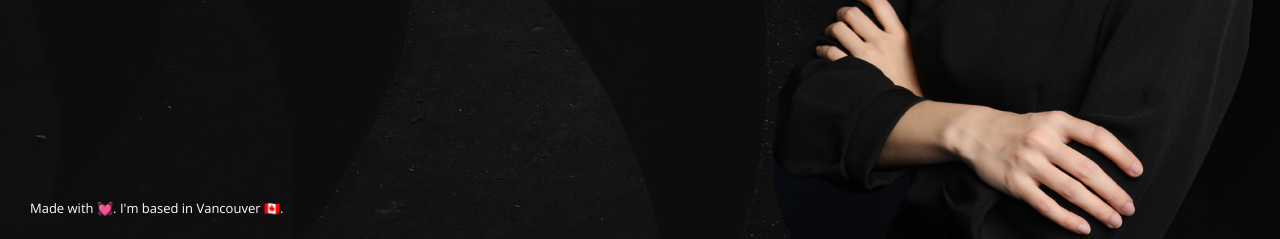
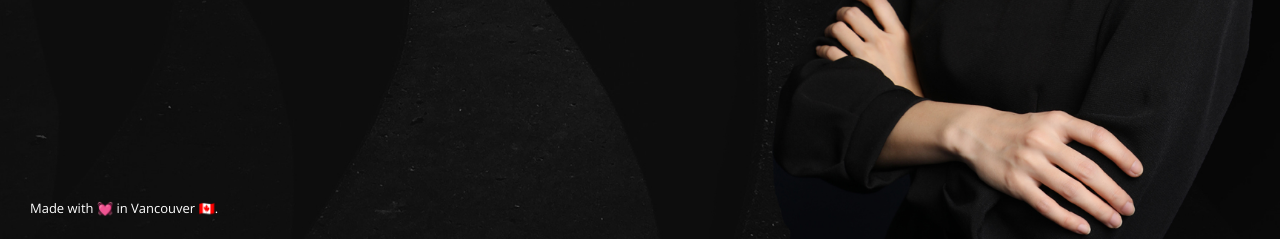
Before and after one commit to elenalao/personal-website, a plain HTML site: page index.html in a window 1280 px wide. Shown: the part 561-800 px from the top of the page. Drawn offline with nearby package versions, Linux system fonts and the light colour scheme.

Commit message:
Update index.html

```diff
--- a/index.html
+++ b/index.html
@@ -291,7 +291,7 @@
 
   <!-- ======= Credits Section ======= -->
   <div class="credits">
-    <p>Made with 💓. I'm based in Vancouver 🇨🇦.</p>
+    <p>Made with 💓 in Vancouver 🇨🇦.</p>
   </div>
   <!-- ======= End Credits Section ======= -->
 
```
